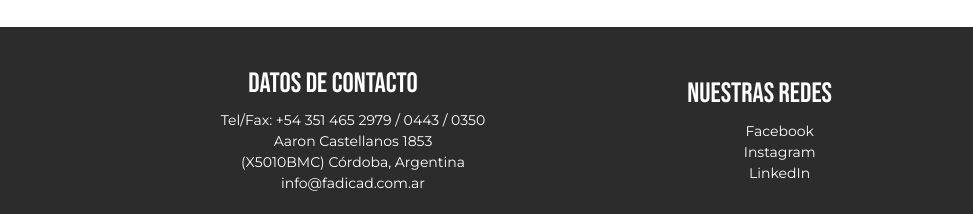
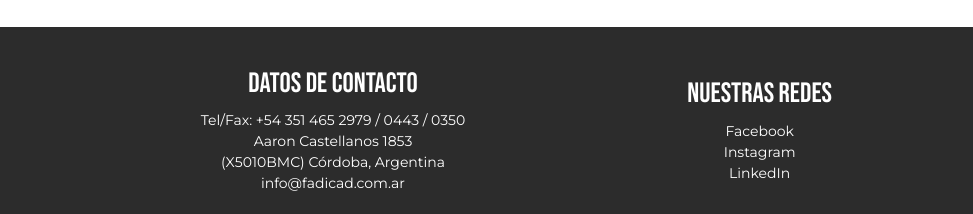
Before and after one commit to LuciaReale/Proyecto-Fadicad, a website: page index.html in a window 1280 px wide. Shown: the part 1102-1316 px from the top of the page, 307-1280 px from the left. Drawn offline with nearby package versions, Linux system fonts and the light colour scheme.

Commit message:
Arreglo center de footer

```diff
--- a/scss/_footer.scss
+++ b/scss/_footer.scss
@@ -9,6 +9,10 @@ footer {
         h3 {
             font-family: 'Bebas Neue';
             font-size: 1.4rem;
+        }
+
+        ul{
+            padding-left: 0 !important;
         }
 
         ul li {
```
Also changed, not shown: css/main.css.
